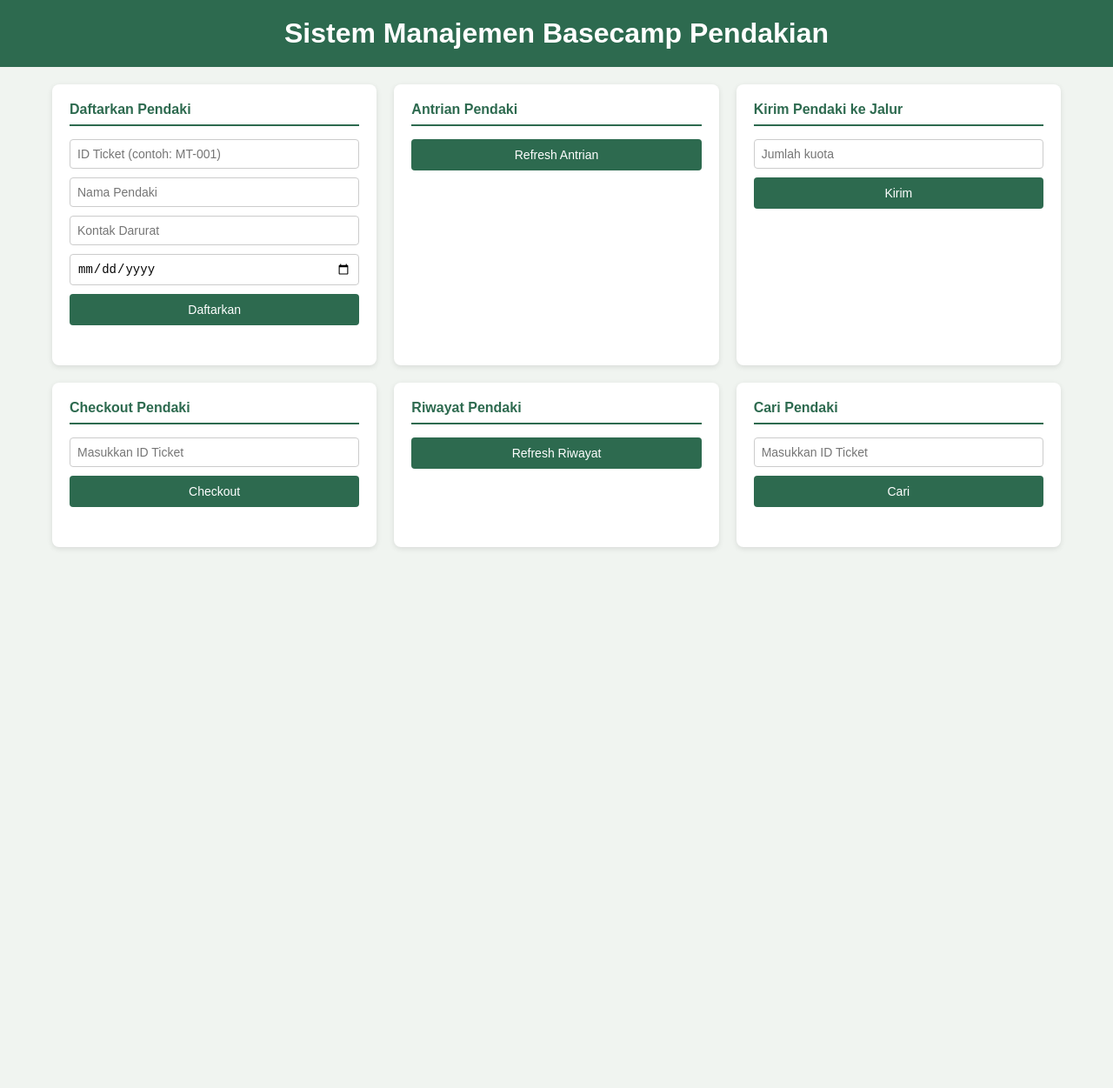
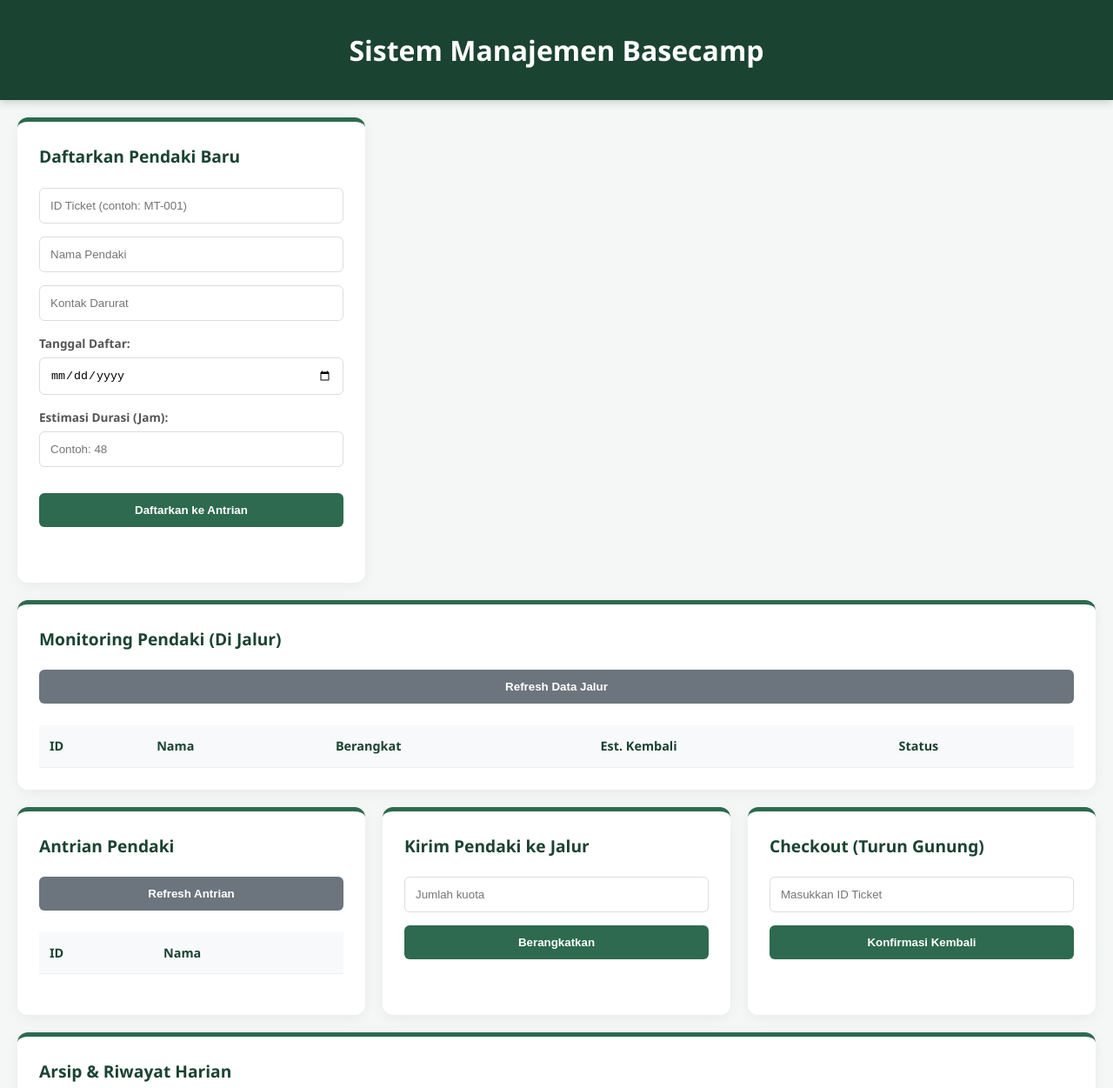
Before and after one commit to ReksAstaRaidn/basecamp-web, a plain HTML site: page frontend/index.html in a window 1280 px wide. Shown: the top 1251 px of the page at 87% size. Before the commit the page ends 800 px from the top, so only its background shows below. Drawn offline with Linux system fonts and the light colour scheme; no server answers.

Commit message:
new feature: adding hiking hours, monitoring HikerInTrack, archive and hiking history, .json file for save data

```diff
--- a/frontend/app.js
+++ b/frontend/app.js
@@ -4,32 +4,40 @@ async function daftarPendaki() {
     const idTicket = document.getElementById("idTicket").value.trim()
     const nama = document.getElementById("nama").value.trim()
     const kontak = document.getElementById("kontak").value.trim()
-    const tanggal = document.getElementById("tanggal").value.trim()
+    const tanggal = document.getElementById("tanggal").value
+    const estimasi_jam = parseInt(document.getElementById("estimasi").value)
     const pesan = document.getElementById("pesan-daftar")
+
+    if (!idTicket || !nama || !estimasi_jam) {
+        pesan.textContent = "Data tidak lengkap!"
+        pesan.className = "pesan gagal"
+        return
+    }
 
     const response = await fetch(`${API}/daftar-pendaki`, {
         method: "POST",
         headers: { "Content-Type": "application/json" },
-        body: JSON.stringify({ idTicket, nama, kontak, tanggal})
+        body: JSON.stringify({ idTicket, nama, kontak, tanggal, estimasi_jam })
     })
 
     const data = await response.json()
     pesan.textContent = data.pesan
     pesan.className = `pesan ${data.status === "sukses" ? "sukses" : "gagal"}`
+    if (data.status === "sukses") {
+        lihatAntrian()
+    }
 }
 
 async function lihatAntrian() {
     const response = await fetch(`${API}/antrian`)
     const data = await response.json()
 
-    document.getElementById("jumlah-antrian").textContent = `Total: ${data.jumlah} pendaki`
-
     const list = document.getElementById("list-antrian")
     list.innerHTML = ""
     data.pendaki.forEach(p => {
-        const li = document.createElement("li")
-        li.textContent = `${p.id} — ${p.nama} (${p.kontak}) pada tanggal ${p.tanggal}`
-        list.appendChild(li)
+        const tr = document.createElement("tr")
+        tr.innerHTML = `<td>${p.id}</td><td>${p.nama}</td>`
+        list.appendChild(tr)
     })
 }
 
@@ -48,6 +56,31 @@ async function kirimPendaki() {
         ? `Berhasil mengirim: ${data.dikirim.join(", ")}`
         : data.pesan
     pesan.className = `pesan ${data.status === "sukses" ? "sukses" : "gagal"}`
+
+    if (data.status === "sukses") {
+        lihatAntrian()
+        lihatMendaki()
+    }
+}
+
+async function lihatMendaki() {
+    const response = await fetch(`${API}/mendaki`)
+    const data = await response.json()
+
+    const list = document.getElementById("list-mendaki")
+    list.innerHTML = ""
+    data.pendaki.forEach(p => {
+        const tr = document.createElement("tr")
+        if (p.is_sos) tr.className = "sos-alert"
+        tr.innerHTML = `
+            <td>${p.id}</td>
+            <td>${p.nama}</td>
+            <td>${p.waktu_berangkat}</td>
+            <td>${p.estimasi_kembali}</td>
+            <td>${p.is_sos ? "<strong>OVERDUE (SOS)</strong>" : "Normal"}</td>
+        `
+        list.appendChild(tr)
+    })
 }
 
 async function checkoutPendaki() {
@@ -60,20 +93,33 @@ async function checkoutPendaki() {
     })
 
     const data = await response.json()
-    pesan.textContent = data.message || data.pesan
+    pesan.textContent = data.pesan
     pesan.className = `pesan ${data.status === "sukses" ? "sukses" : "gagal"}`
+
+    if (data.status === "sukses") {
+        lihatMendaki()
+        lihatRiwayat()
+    }
 }
 
 async function lihatRiwayat() {
-    const response = await fetch(`${API}/riwayat`)
+    const tgl = document.getElementById("filter-tanggal").value
+    const url = tgl ? `${API}/riwayat?tanggal=${tgl}` : `${API}/riwayat`
+
+    const response = await fetch(url)
     const data = await response.json()
 
     const list = document.getElementById("list-riwayat")
     list.innerHTML = ""
     data.riwayat.forEach(p => {
-        const li = document.createElement("li")
-        li.textContent = `${p.id} — ${p.nama} (${p.kontak}) pada tanggal ${p.tanggal}`
-        list.appendChild(li)
+        const tr = document.createElement("tr")
+        tr.innerHTML = `
+            <td>${p.id}</td>
+            <td>${p.nama}</td>
+            <td>${p.waktu_berangkat}</td>
+            <td>${p.waktu_kembali}</td>
+        `
+        list.appendChild(tr)
     })
 }
 
@@ -85,10 +131,17 @@ async function cariPendaki() {
     const data = await response.json()
 
     if (data.status === "sukses") {
-        hasil.textContent = `Ditemukan: ${data.data.nama}, Kontak: ${data.data.kontak}`
+        hasil.textContent = `[${data.lokasi}] ${data.data.nama} (ID: ${data.data.id})`
         hasil.className = "pesan sukses"
     } else {
         hasil.textContent = data.pesan
         hasil.className = "pesan gagal"
     }
 }
+
+// Initial loads
+window.onload = () => {
+    lihatAntrian()
+    lihatMendaki()
+    lihatRiwayat()
+}
--- a/frontend/index.html
+++ b/frontend/index.html
@@ -3,63 +3,112 @@
 <head>
     <meta charset="UTF-8">
     <meta name="viewport" content="width=device-width, initial-scale=1.0">
-    <title>Sistem Manajemen Basecamp</title>
+    <title>Sistem Manajemen Basecamp (PRO)</title>
     <link rel="stylesheet" href="style.css">
 </head>
 <body>
 
     <header>
-        <h1>Sistem Manajemen Basecamp Pendakian</h1>
+        <h1>Sistem Manajemen Basecamp</h1>
     </header>
 
     <main>
         <!-- Form Daftar Pendaki -->
         <section class="card">
-            <h2>Daftarkan Pendaki</h2>
-            <input type="text" id="idTicket" placeholder="ID Ticket (contoh: MT-001)">
-            <input type="text" id="nama" placeholder="Nama Pendaki">
-            <input type="text" id="kontak" placeholder="Kontak Darurat">
-            <input type="date" id="tanggal" placeholder="Tanggal Pendakian">
-            <button onclick="daftarPendaki()">Daftarkan</button>
+            <h2>Daftarkan Pendaki Baru</h2>
+            <div class="input-group">
+                <input type="text" id="idTicket" placeholder="ID Ticket (contoh: MT-001)">
+                <input type="text" id="nama" placeholder="Nama Pendaki">
+                <input type="text" id="kontak" placeholder="Kontak Darurat">
+                <label for="tanggal">Tanggal Daftar:</label>
+                <input type="date" id="tanggal">
+                <label for="estimasi">Estimasi Durasi (Jam):</label>
+                <input type="number" id="estimasi" placeholder="Contoh: 48" min="1">
+            </div>
+            <button onclick="daftarPendaki()">Daftarkan ke Antrian</button>
             <p id="pesan-daftar" class="pesan"></p>
+        </section>
+
+        <!-- Monitoring Jalur (SOS Detection) -->
+        <section class="card wide">
+            <h2>Monitoring Pendaki (Di Jalur)</h2>
+            <button onclick="lihatMendaki()" class="secondary">Refresh Data Jalur</button>
+            <div class="table-container">
+                <table id="table-mendaki">
+                    <thead>
+                        <tr>
+                            <th>ID</th>
+                            <th>Nama</th>
+                            <th>Berangkat</th>
+                            <th>Est. Kembali</th>
+                            <th>Status</th>
+                        </tr>
+                    </thead>
+                    <tbody id="list-mendaki"></tbody>
+                </table>
+            </div>
         </section>
 
         <!-- Antrian -->
         <section class="card">
             <h2>Antrian Pendaki</h2>
-            <button onclick="lihatAntrian()">Refresh Antrian</button>
-            <p id="jumlah-antrian"></p>
-            <ul id="list-antrian"></ul>
+            <button onclick="lihatAntrian()" class="secondary">Refresh Antrian</button>
+            <div class="table-container">
+                <table id="table-antrian">
+                    <thead>
+                        <tr>
+                            <th>ID</th>
+                            <th>Nama</th>
+                        </tr>
+                    </thead>
+                    <tbody id="list-antrian"></tbody>
+                </table>
+            </div>
         </section>
 
         <!-- Kirim Pendaki -->
         <section class="card">
             <h2>Kirim Pendaki ke Jalur</h2>
             <input type="number" id="kuota" placeholder="Jumlah kuota">
-            <button onclick="kirimPendaki()">Kirim</button>
+            <button onclick="kirimPendaki()">Berangkatkan</button>
             <p id="pesan-kirim" class="pesan"></p>
         </section>
 
         <!-- Checkout Pendaki -->
         <section class="card">
-            <h2>Checkout Pendaki</h2>
+            <h2>Checkout (Turun Gunung)</h2>
             <input type="text" id="checkout-id" placeholder="Masukkan ID Ticket">
-            <button onclick="checkoutPendaki()">Checkout</button>
+            <button onclick="checkoutPendaki()">Konfirmasi Kembali</button>
             <p id="pesan-checkout" class="pesan"></p>
         </section>
 
-        <!-- Riwayat -->
-        <section class="card">
-            <h2>Riwayat Pendaki</h2>
-            <button onclick="lihatRiwayat()">Refresh Riwayat</button>
-            <ul id="list-riwayat"></ul>
+        <!-- Riwayat (Daily) -->
+        <section class="card wide">
+            <h2>Arsip & Riwayat Harian</h2>
+            <div class="filter-group">
+                <input type="date" id="filter-tanggal">
+                <button onclick="lihatRiwayat()" class="secondary">Tampilkan</button>
+            </div>
+            <div class="table-container">
+                <table id="table-riwayat">
+                    <thead>
+                        <tr>
+                            <th>ID</th>
+                            <th>Nama</th>
+                            <th>Berangkat</th>
+                            <th>Kembali</th>
+                        </tr>
+                    </thead>
+                    <tbody id="list-riwayat"></tbody>
+                </table>
+            </div>
         </section>
 
         <!-- Cari Pendaki -->
         <section class="card">
             <h2>Cari Pendaki</h2>
             <input type="text" id="cari-id" placeholder="Masukkan ID Ticket">
-            <button onclick="cariPendaki()">Cari</button>
+            <button onclick="cariPendaki()">Search Master Database</button>
             <p id="hasil-cari" class="pesan"></p>
         </section>
     </main>
--- a/frontend/style.css
+++ b/frontend/style.css
@@ -5,83 +5,139 @@
 }
 
 body {
-    font-family: Arial, sans-serif;
-    background-color: #f0f4f0;
+    font-family: 'Segoe UI', Tahoma, Geneva, Verdana, sans-serif;
+    background-color: #f4f7f6;
     color: #333;
+    line-height: 1.6;
 }
 
 header {
-    background-color: #2d6a4f;
+    background-color: #1b4332;
     color: white;
-    padding: 20px;
+    padding: 2rem;
     text-align: center;
+    box-shadow: 0 2px 10px rgba(0,0,0,0.2);
 }
 
 main {
     display: grid;
-    grid-template-columns: repeat(auto-fit, minmax(300px, 1fr));
+    grid-template-columns: repeat(auto-fit, minmax(350px, 1fr));
     gap: 20px;
     padding: 20px;
-    max-width: 1200px;
+    max-width: 1400px;
     margin: 0 auto;
 }
 
 .card {
     background: white;
-    border-radius: 8px;
-    padding: 20px;
-    box-shadow: 0 2px 6px rgba(0,0,0,0.1);
+    border-radius: 12px;
+    padding: 25px;
+    box-shadow: 0 4px 15px rgba(0,0,0,0.05);
+    border-top: 5px solid #2d6a4f;
+}
+
+.card.wide {
+    grid-column: 1 / -1;
 }
 
 .card h2 {
+    margin-bottom: 20px;
+    color: #1b4332;
+    font-size: 1.2rem;
+    display: flex;
+    justify-content: space-between;
+    align-items: center;
+}
+
+.input-group, .filter-group {
     margin-bottom: 15px;
-    color: #2d6a4f;
-    font-size: 16px;
-    border-bottom: 2px solid #2d6a4f;
-    padding-bottom: 8px;
+}
+
+label {
+    display: block;
+    font-size: 0.85rem;
+    margin-bottom: 5px;
+    font-weight: 600;
+    color: #555;
 }
 
 input {
     width: 100%;
-    padding: 8px;
-    margin-bottom: 10px;
-    border: 1px solid #ccc;
-    border-radius: 4px;
-    font-size: 14px;
+    padding: 12px;
+    margin-bottom: 15px;
+    border: 1px solid #ddd;
+    border-radius: 6px;
+    transition: border-color 0.3s;
+}
+
+input:focus {
+    outline: none;
+    border-color: #2d6a4f;
 }
 
 button {
     background-color: #2d6a4f;
     color: white;
     border: none;
-    padding: 10px 16px;
-    border-radius: 4px;
+    padding: 12px 20px;
+    border-radius: 6px;
     cursor: pointer;
-    font-size: 14px;
+    font-weight: 600;
     width: 100%;
+    transition: background 0.3s;
 }
 
 button:hover {
     background-color: #1b4332;
 }
 
-.pesan {
-    margin-top: 10px;
-    font-size: 13px;
-    padding: 8px;
-    border-radius: 4px;
+button.secondary {
+    background-color: #6c757d;
+    margin-bottom: 15px;
 }
 
-.sukses { background-color: #d8f3dc; color: #1b4332; }
-.gagal  { background-color: #fde8e8; color: #9b1c1c; }
-
-ul {
-    list-style: none;
+.table-container {
+    overflow-x: auto;
     margin-top: 10px;
 }
 
-ul li {
-    padding: 6px 0;
+table {
+    width: 100%;
+    border-collapse: collapse;
+    font-size: 0.9rem;
+}
+
+th, td {
+    padding: 12px;
+    text-align: left;
     border-bottom: 1px solid #eee;
-    font-size: 13px;
 }
+
+th {
+    background-color: #f8f9fa;
+    color: #1b4332;
+    font-weight: 600;
+}
+
+.sos-alert {
+    background-color: #fff5f5;
+    color: #c53030;
+    font-weight: bold;
+    animation: pulse 2s infinite;
+}
+
+@keyframes pulse {
+    0% { background-color: #fff5f5; }
+    50% { background-color: #fed7d7; }
+    100% { background-color: #fff5f5; }
+}
+
+.pesan {
+    margin-top: 15px;
+    padding: 12px;
+    border-radius: 6px;
+    font-size: 0.9rem;
+}
+
+.sukses { background-color: #d8f3dc; color: #1b4332; border-left: 5px solid #40916c; }
+.gagal  { background-color: #fff5f5; color: #c53030; border-left: 5px solid #fc8181; }
```
Also changed, not shown: 3 other files.
